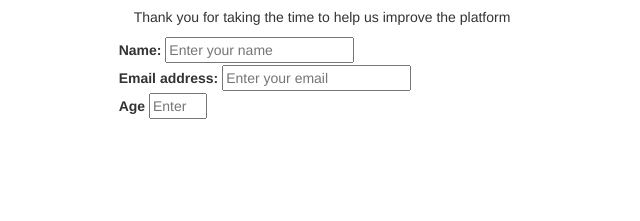
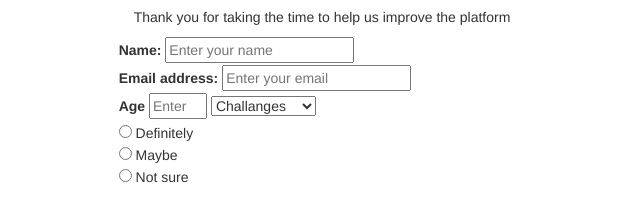
Before and after one commit to berkayersoy/webproject3, a plain HTML site: page index.html in a window 1280 px wide. Shown: the part 63-284 px from the top of the page, without its empty margins (318-958 px from the left). Drawn offline with nearby package versions, Linux system fonts and the light colour scheme.

Commit message:
Update index.html
added dropdown,group of radio buttons

```diff
--- a/index.html
+++ b/index.html
@@ -30,6 +30,16 @@
         <br>
         <label id="number-label">Age</label>
         <input placeholder="Enter your age" type="number" id="number" min="10" max="20"/>
+        <select id="dropdown">
+          <option value="volvo">Challanges</option>
+          <option value="saab">Projects</option>
+          <option value="mercedes">Community</option>
+          <option value="audi">Open Source</option>
+        </select>
+        <br>
+        <input type="radio" name="1" value="male"> Definitely<br>
+        <input type="radio" name="1" value="female"> Maybe<br>
+        <input type="radio" name="1" value="other"> Not sure
       </form>
     </div>
     </div>
```
